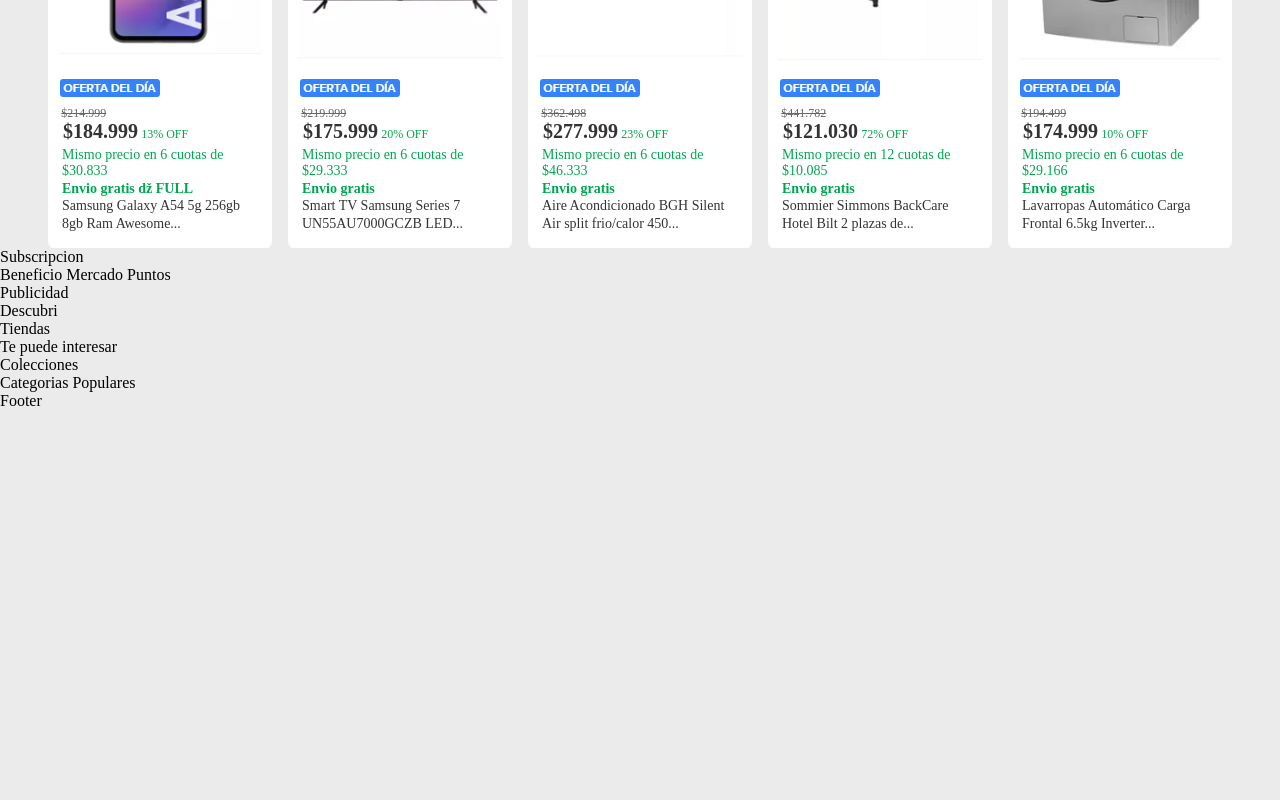
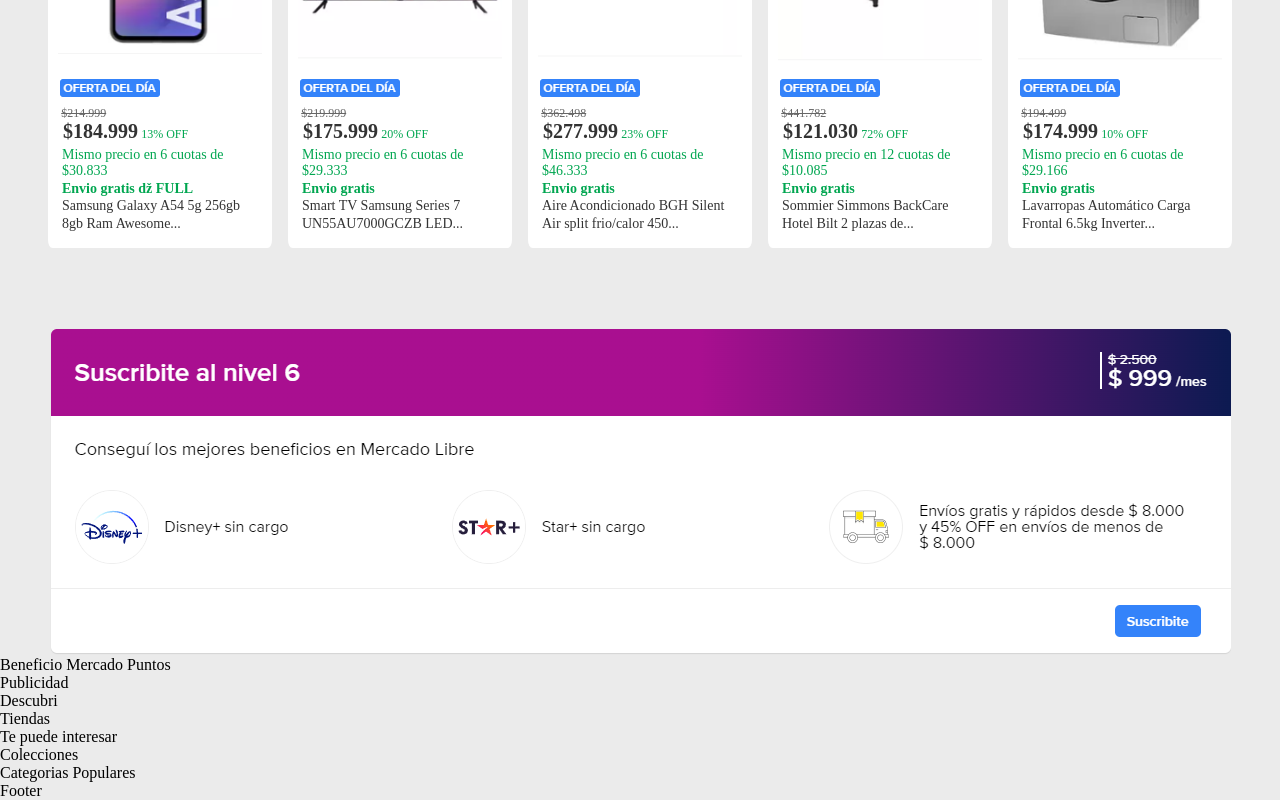
Before and after one commit to matiasmoscone1/clone-mercadolibre, a React (Vite) app: page / in a window 1280 px wide. Shown: the part 540-1340 px from the top of the page. Before the commit the page ends 950 px from the top, so only its background shows below. Built offline with nearby package versions, Linux system fonts and the light colour scheme.

Commit message:
Agregando contenedor subscripcion

```diff
--- a/src/App.jsx
+++ b/src/App.jsx
@@ -216,9 +216,11 @@
   }
 
   const Subscripcion = () => {
-    return(<div>
-      Subscripcion
-    </div>)
+    return(
+      <div className="subscripcion-container">
+        <img src="src/assets/subscripcion-main.png"/>
+      </div>
+    )
   }
 
   const BeneficioMercadoPuntos = () => {
--- a/src/index.css
+++ b/src/index.css
@@ -218,7 +218,6 @@
 }
 
 .btn-tarjeta-toggle-hover{
-    /*background-image: url(/src/assets/corazon-tarjeta.png);*/
     width: 36px;
     height: 36px;
     background-size: auto;
@@ -245,15 +244,6 @@
     color: #4f688f;
     font-size: 26px;
 }
-
-
-/*
-.grilla-ofertas-container article:hover::after{
-    content: "♡";
-    position: absolute;
-    top: 20px;
-    right: 20px;
-}*/
 
 
 /* Estilos imagen de las tarjetas */
@@ -328,3 +318,13 @@
     display: inline-block;
     padding-right: 20px;
 }
+
+
+/*  Subscripcion main  */
+
+.subscripcion-container{
+    margin-top: 5em ;
+    display: flex;
+    justify-content: center;
+    align-items: center;
+}
```
Also changed, not shown: src/assets/corazon-tarjeta.png (deleted), src/assets/subscripcion-main.png (added).
